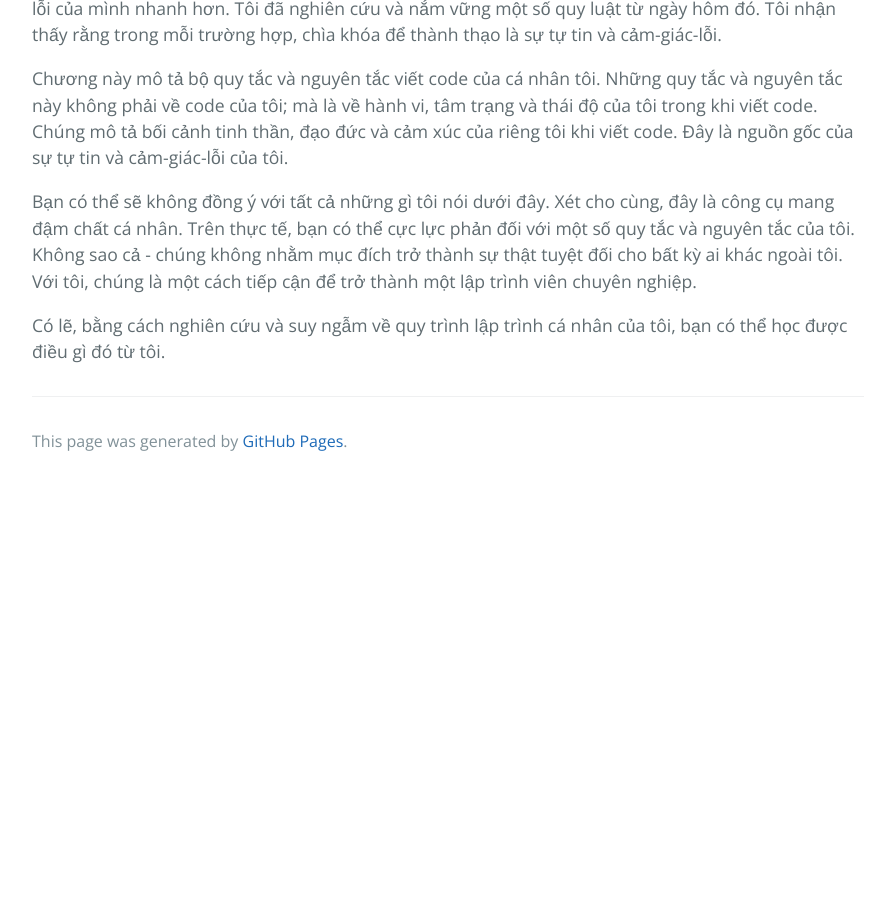
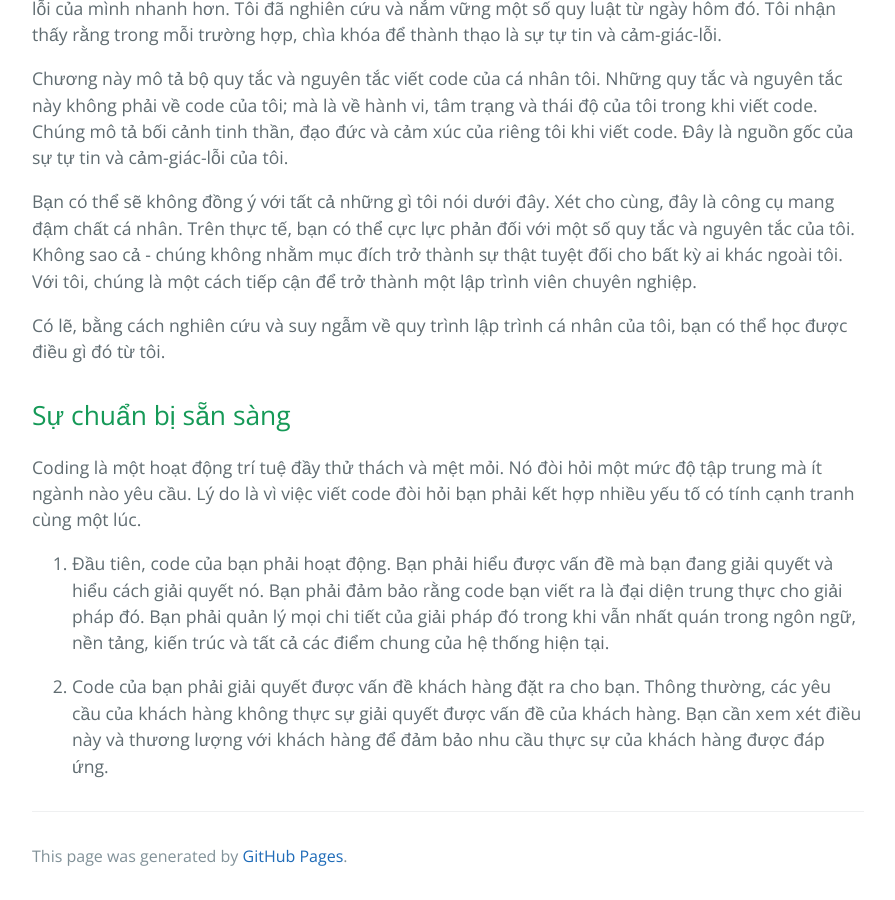
Before and after one commit to HaiBV/haibv.github.io, a Jekyll site: the page built from clean-coder/chapter-4-coding.md, in a window 1280 px wide and 900 px high, scrolled down 820 px. Shown: the whole window, without its empty margins (192-1087 px from the left). Built offline with Jekyll 4.4.1, drawn with Linux system fonts in a browser that asks for light colours; our own code applies the rules of GitHub Pages for plain Markdown files; before the commit the page ends 1305 px from its top, so only the background shows below that.

Commit message:
Book - The Clean Coder - Chapter 4 - Coding

```diff
--- a/clean-coder/chapter-4-coding.md
+++ b/clean-coder/chapter-4-coding.md
@@ -17,3 +17,11 @@ Chương này mô tả bộ quy tắc và nguyên tắc viết code của cá nh
 Bạn có thể sẽ không đồng ý với tất cả những gì tôi nói dưới đây. Xét cho cùng, đây là công cụ mang đậm chất cá nhân. Trên thực tế, bạn có thể cực lực phản đối với một số quy tắc và nguyên tắc của tôi. Không sao cả - chúng không nhằm mục đích trở thành sự thật tuyệt đối cho bất kỳ ai khác ngoài tôi. Với tôi, chúng là một cách tiếp cận để trở thành một lập trình viên chuyên nghiệp.
 
 Có lẽ, bằng cách nghiên cứu và suy ngẫm về quy trình lập trình cá nhân của tôi, bạn có thể học được điều gì đó từ tôi.
+
+## Sự chuẩn bị sẵn sàng
+
+Coding là một hoạt động trí tuệ đầy thử thách và mệt mỏi. Nó đòi hỏi một mức độ tập trung mà ít ngành nào yêu cầu. Lý do là vì việc viết code đòi hỏi bạn phải kết hợp nhiều yếu tố có tính cạnh tranh cùng một lúc.
+
+1. Đầu tiên, code của bạn phải hoạt động. Bạn phải hiểu được vấn đề mà bạn đang giải quyết và hiểu cách giải quyết nó. Bạn phải đảm bảo rằng code bạn viết ra là đại diện trung thực cho giải pháp đó. Bạn phải quản lý mọi chi tiết của giải pháp đó trong khi vẫn nhất quán trong ngôn ngữ, nền tảng, kiến trúc và tất cả các điểm chung của hệ thống hiện tại.
+
+2. Code của bạn phải giải quyết được vấn đề khách hàng đặt ra cho bạn. Thông thường, các yêu cầu của khách hàng không thực sự giải quyết được vấn đề của khách hàng. Bạn cần xem xét điều này và thương lượng với khách hàng để đảm bảo nhu cầu thực sự của khách hàng được đáp ứng.
```
